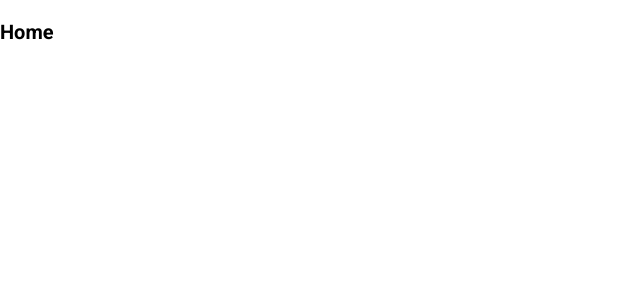
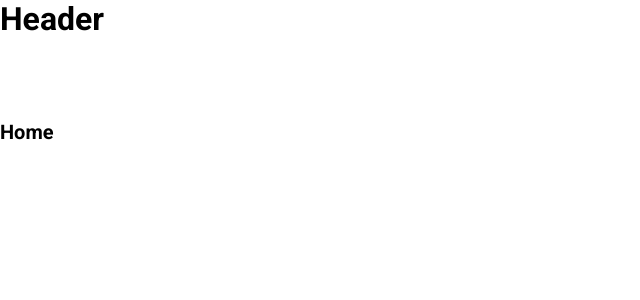
Before and after one commit to username-shakha/sity-jalyuzi, a React (Vite) app: page / in a window 1280 px wide. Shown: the top 300 px of the page, without its empty margins (0-640 px from the left). Built offline with nearby package versions, Linux system fonts and the light colour scheme.

Commit message:
CREATED: Header Component

```diff
--- /dev/null
+++ b/src/pages/components/Header/Header.scss
@@ -0,0 +1,6 @@
+.header {
+  height: 100px;
+  &__title {
+    font-size: xx-large;
+  }
+}
--- a/src/pages/components/Header/index.tsx
+++ b/src/pages/components/Header/index.tsx
@@ -0,0 +1,11 @@
+import { FC } from "react";
+import "./Header.scss";
+
+const Header: FC = () => {
+  return (
+    <div className="header">
+      <h1 className="header__title">Header</h1>
+    </div>
+  );
+};
+export default Header;
--- a/src/pages/index.tsx
+++ b/src/pages/index.tsx
@@ -1,9 +1,11 @@
 import { FC } from "react";
 import { Outlet } from "react-router-dom";
+import Header from "./components/Header";
 
 const Layout: FC = () => {
   return (
     <div className="wrapper">
+      <Header />
       <div className="push"></div>
       <main className="main">
         <Outlet />
```
